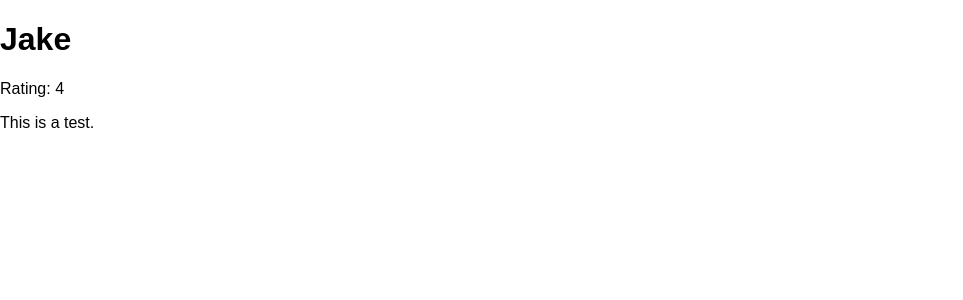
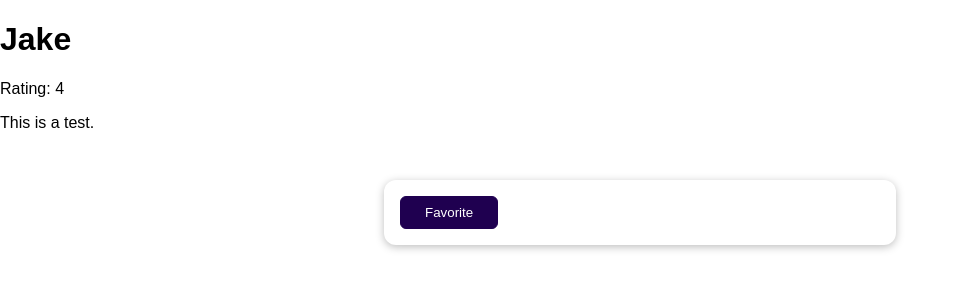
Before and after one commit to jacobcogar/django_practice, a Django app: page /reviews/1 in a window 1280 px wide. Shown: the top 300 px of the page, without its empty margins (0-963 px from the left). Run offline with Django 3.2, Linux system fonts and the light colour scheme; data comes from the database, SQL or seed files in the repository; both versions use the stored data as it was after the commit.

Commit message:
sessions

```diff
--- a/feedback/feedback/settings.py
+++ b/feedback/feedback/settings.py
@@ -128,3 +128,5 @@ DEFAULT_AUTO_FIELD = 'django.db.models.BigAutoField'
 
 MEDIA_ROOT = BASE_DIR / "uploads"
 MEDIA_URL = "/user-media/"
+
+# SESSION_COOKIE_AGE = 120 # In seconds, default is two weeks.
--- a/feedback/reviews/templates/reviews/single_review.html
+++ b/feedback/reviews/templates/reviews/single_review.html
@@ -6,4 +6,13 @@
     <h1>{{ review.user_name }}</h1>
     <p>Rating: {{ review.rating }}</p>
     <p>{{ review.review_text }}</p>
+    {% if is_favorite %}
+        <p>This is my favorite!</p>
+    {% else %}
+        <form action="/reviews/favorite" method="POST">
+            {% csrf_token %}
+            <input type="hidden" name="review_id" value="{{ review.id }}">
+            <button>Favorite</button>
+        </form>
+    {% endif %}
 {% endblock %}
--- a/feedback/reviews/urls.py
+++ b/feedback/reviews/urls.py
@@ -6,5 +6,6 @@ urlpatterns = [
     path("", views.ReviewView.as_view()),
     path("thank-you", views.ThankYouView.as_view()),
     path("reviews", views.ReviewsListView.as_view()),
+    path("reviews/favorite", views.AddFavoriteView.as_view()),
     path("reviews/<int:pk>", views.SingleReviewView.as_view())
 ]
--- a/feedback/reviews/views.py
+++ b/feedback/reviews/views.py
@@ -126,3 +126,18 @@ class ReviewsListView(ListView):
 class SingleReviewView(DetailView):
     template_name = "reviews/single_review.html"
     model = Review
+
+    def get_context_data(self, **kwargs):
+        context = super().get_context_data(**kwargs)
+        loaded_review = self.object
+        request = self.request
+        favorite_id = request.session.get("favorite_review")  # Using get method so that error is not thrown if 'favorite_review' does not yet exist.
+        context["is_favorite"] = favorite_id == str(loaded_review.id)
+        return context
+
+class AddFavoriteView(View):
+    def post(self, request):
+        review_id = request.POST["review_id"]
+        # fav_review = Review.objects.get(pk=review_id)
+        request.session["favorite_review"] = review_id
+        return HttpResponseRedirect("/reviews/" + review_id)
```
Also changed, not shown: feedback/db.sqlite3.
